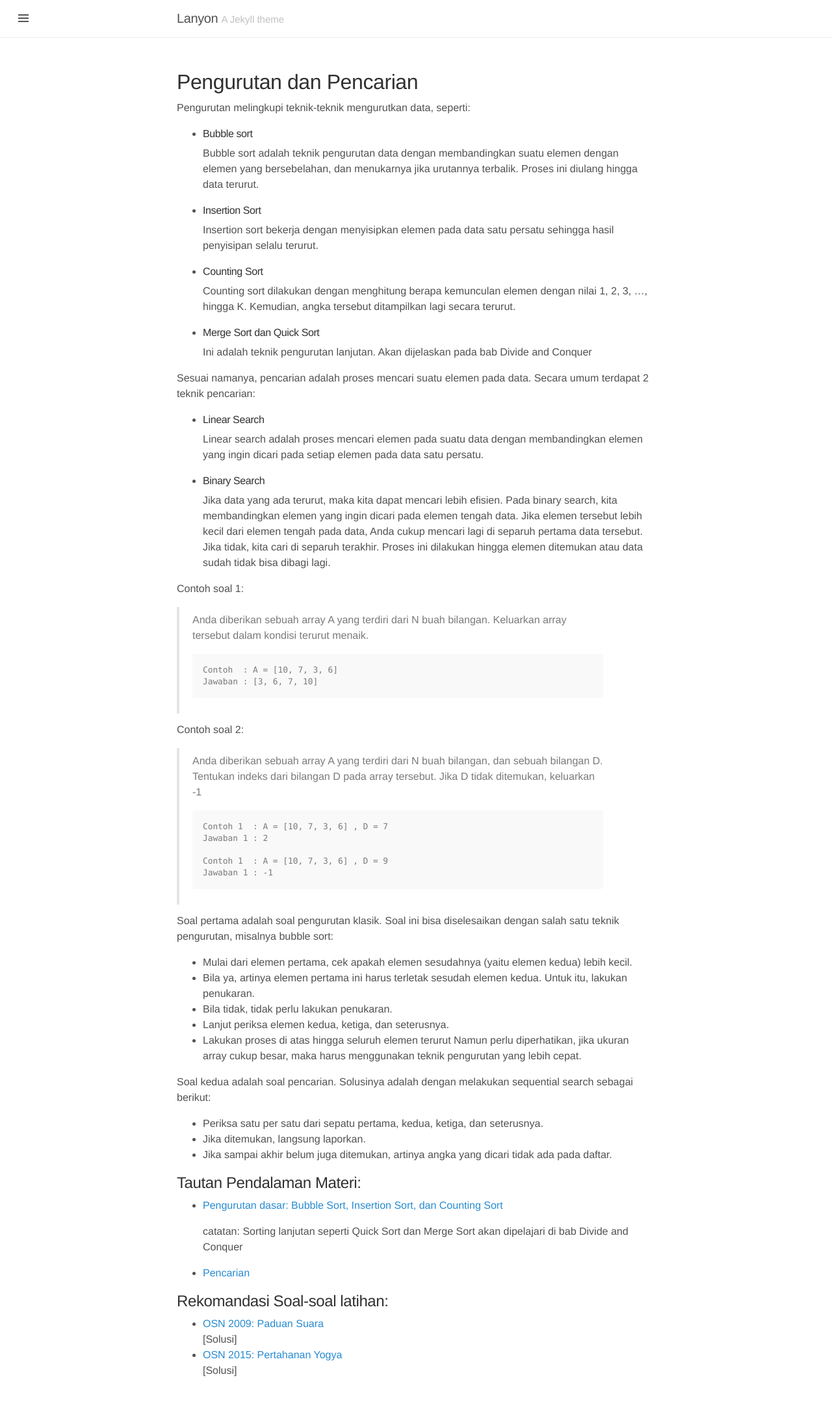
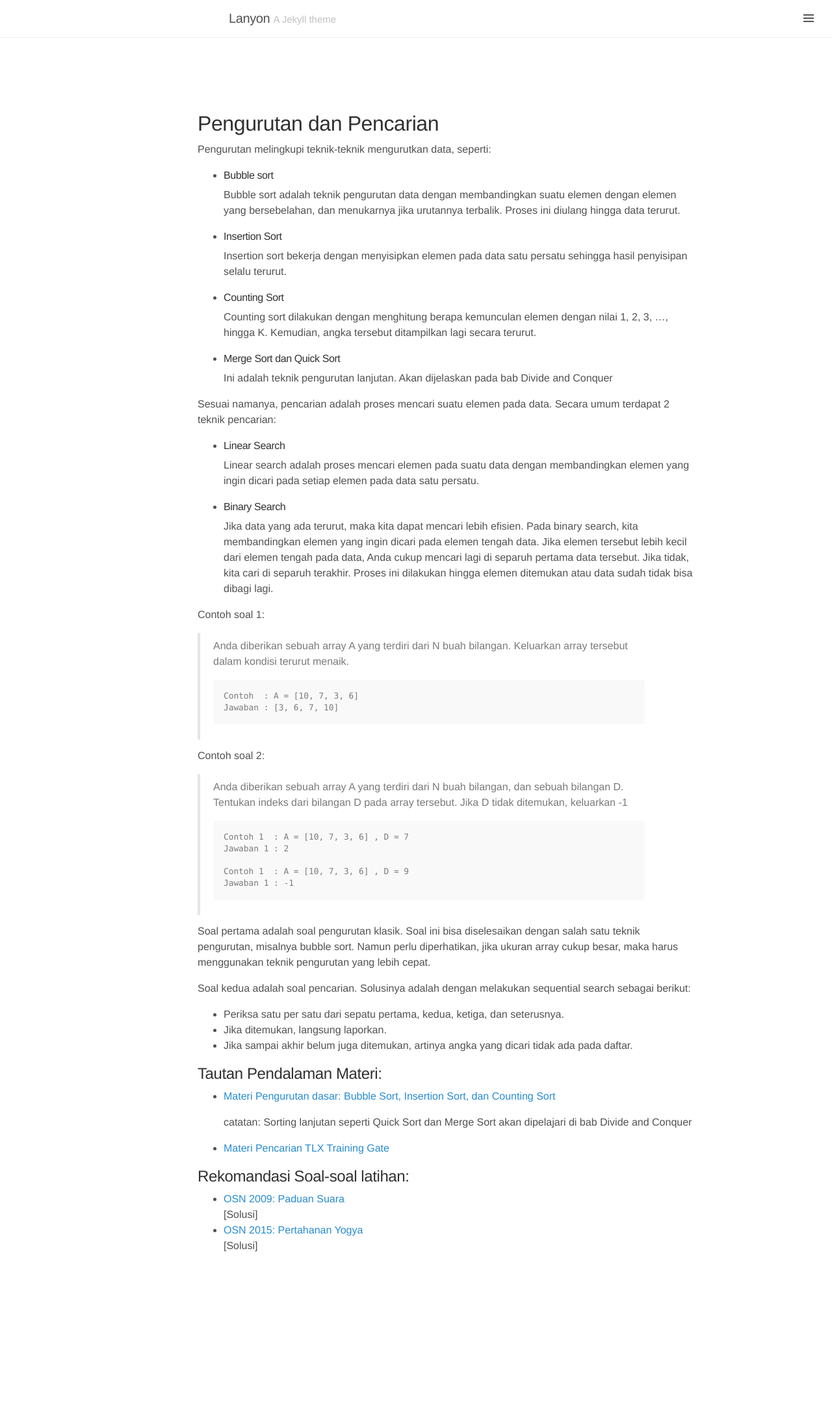
Before and after one commit to olimpiadekomputer/olimpiadekomputer.github.io, a Jekyll site: the page built from _algoritma/pengurutan dan pencarian/index.md, in a window 1280 px wide. Shown: the whole page at 65% size. Built offline with Jekyll 4.4.1, drawn with Linux system fonts in a browser that asks for light colours; formulas are drawn with MathJax 3; after the commit the page ends 2057 px from its top, so only the background shows below that.

````diff
--- a/_algoritma/pengurutan dan pencarian/index.md
+++ b/_algoritma/pengurutan dan pencarian/index.md
@@ -48,12 +48,7 @@
 ```
 <!--more-->
 
-Soal pertama adalah soal pengurutan klasik. Soal ini bisa diselesaikan dengan salah satu teknik pengurutan, misalnya bubble sort:
-- Mulai dari elemen pertama, cek apakah elemen sesudahnya (yaitu elemen kedua) lebih kecil.
-- Bila ya, artinya elemen pertama ini harus terletak sesudah elemen kedua. Untuk itu, lakukan penukaran.
-- Bila tidak, tidak perlu lakukan penukaran.
-- Lanjut periksa elemen kedua, ketiga, dan seterusnya.
-- Lakukan proses di atas hingga seluruh elemen terurut
+Soal pertama adalah soal pengurutan klasik. Soal ini bisa diselesaikan dengan salah satu teknik pengurutan, misalnya bubble sort.
 Namun perlu diperhatikan, jika ukuran array cukup besar, maka harus menggunakan teknik pengurutan yang lebih cepat.
 
 Soal kedua adalah soal pencarian. Solusinya adalah dengan melakukan sequential search sebagai berikut:
@@ -62,10 +57,10 @@
 - Jika sampai akhir belum juga ditemukan, artinya angka yang dicari tidak ada pada daftar.
 
 ## Tautan Pendalaman Materi:
-- [Pengurutan dasar: Bubble Sort, Insertion Sort, dan Counting Sort](https://training.ia-toki.org/training/curriculums/1/courses/1/chapters/16/lessons/13/)
+- [Materi Pengurutan dasar: Bubble Sort, Insertion Sort, dan Counting Sort](https://training.ia-toki.org/training/curriculums/1/courses/1/chapters/16/lessons/13/)
 
   catatan: Sorting lanjutan seperti Quick Sort dan Merge Sort akan dipelajari di bab Divide and Conquer
-- [Pencarian](https://training.ia-toki.org/training/curriculums/1/courses/1/chapters/15/lessons/12/)
+- [Materi Pencarian TLX Training Gate](https://training.ia-toki.org/training/curriculums/1/courses/1/chapters/15/lessons/12/)
 
 ## Rekomandasi Soal-soal latihan:
 - [OSN 2009: Paduan Suara](https://training.ia-toki.org/problemsets/66/problems/332/)
--- a/_includes/sidebar.html
+++ b/_includes/sidebar.html
@@ -6,7 +6,7 @@
 <div class="sidebar" id="sidebar">
   <nav class="sidebar-nav">
 
-  <h3> <a href="/algoritma">Algoritma </h3>
+  <h3> <a class="sidebar-item" href="/algoritma">Algoritma </h3>
   {% include navigation.html context=site.algoritma %}
   </nav>
 
--- a/_layouts/default.html
+++ b/_layouts/default.html
@@ -3,7 +3,7 @@
 
   {% include head.html %}
 
-  <body>
+  <body class="layout-reverse">
 
     {% include sidebar.html %}
 
--- a/public/css/lanyon.css
+++ b/public/css/lanyon.css
@@ -74,17 +74,24 @@
  * Center the page content.
  */
 
-.container {
-  max-width: 40rem;
+.content {
+  padding-top:    4rem;
+  padding-bottom: 4rem;
 }
-@media (min-width: 38em) {
-  .container {
+
+@media (min-width: 48em) {
+  .content {
     max-width: 40rem;
+    margin-left: 16rem;
+    margin-right: 3rem;
   }
 }
-@media (min-width: 56em) {
-  .container {
-    max-width: 48rem;
+
+@media (min-width: 64em) {
+  .content {
+    max-width: 50rem;
+    margin-left: 18rem;
+    margin-right: 4rem;
   }
 }
 
@@ -578,3 +585,21 @@
 
 details[open] > summary::before {
 }
+
+.PageNavigation {
+  font-size: 14px;
+  display: block;
+  width: auto;
+  overflow: hidden;
+}
+
+.PageNavigation a {
+  display: block;
+  width: 50%;
+  float: left;
+  margin: 1em 0;
+}
+
+.PageNavigation .next {
+  text-align: right;
+}
````
Also changed, not shown: _layouts/page.html (line endings or trailing spaces), 9 other files.
